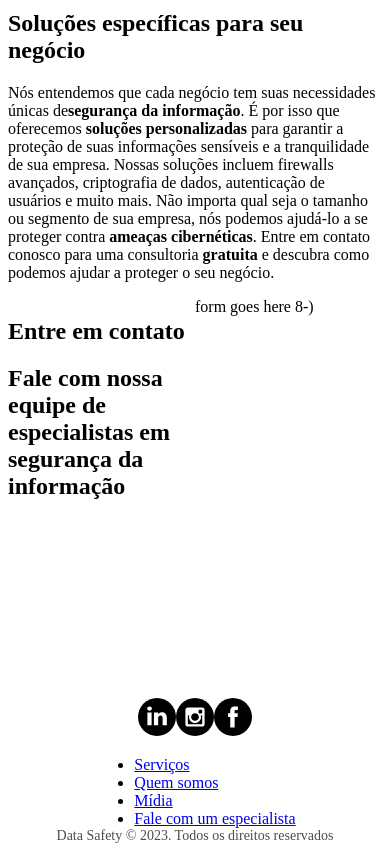
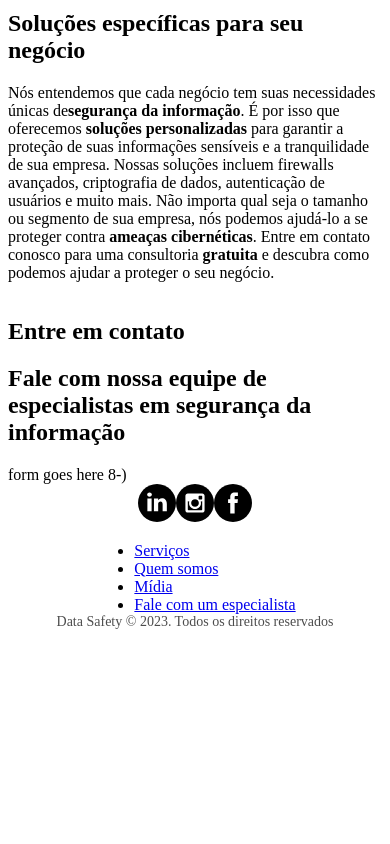
Before and after one commit to ronaldscruz/data-safety, a Next.js app: page / in a window 390 px wide. Shown: the part 4546-5390 px from the top of the page. After the commit the page ends 5176 px from the top, so only its background shows below. Built offline with nearby package versions, Linux system fonts and the light colour scheme.

Commit message:
feat: responsive contact section

```diff
--- a/components/pages/index/Contact/styles.js
+++ b/components/pages/index/Contact/styles.js
@@ -10,7 +10,6 @@ export const Container = styled.section`
     var(--primary-color) 100%
   );
 
-  height: 400px;
   color: var(--negative-color);
 `;
 
@@ -19,12 +18,24 @@ export const Content = styled.div`
   display: flex;
   justify-content: space-between;
   padding: var(--spacing-section-y) var(--spacing-section-x);
+
+  @media only screen and (max-width: 768px) {
+    flex-direction: column;
+  }
 `;
 
 export const LeftContent = styled.div`
   width: 50%;
+
+  @media only screen and (max-width: 768px) {
+    width: 100%;
+  }
 `;
 
 export const FormContainer = styled.div`
   width: 50%;
+
+  media only screen and (max-width: 768px) {
+    width: 100%;
+  }
 `;
```
